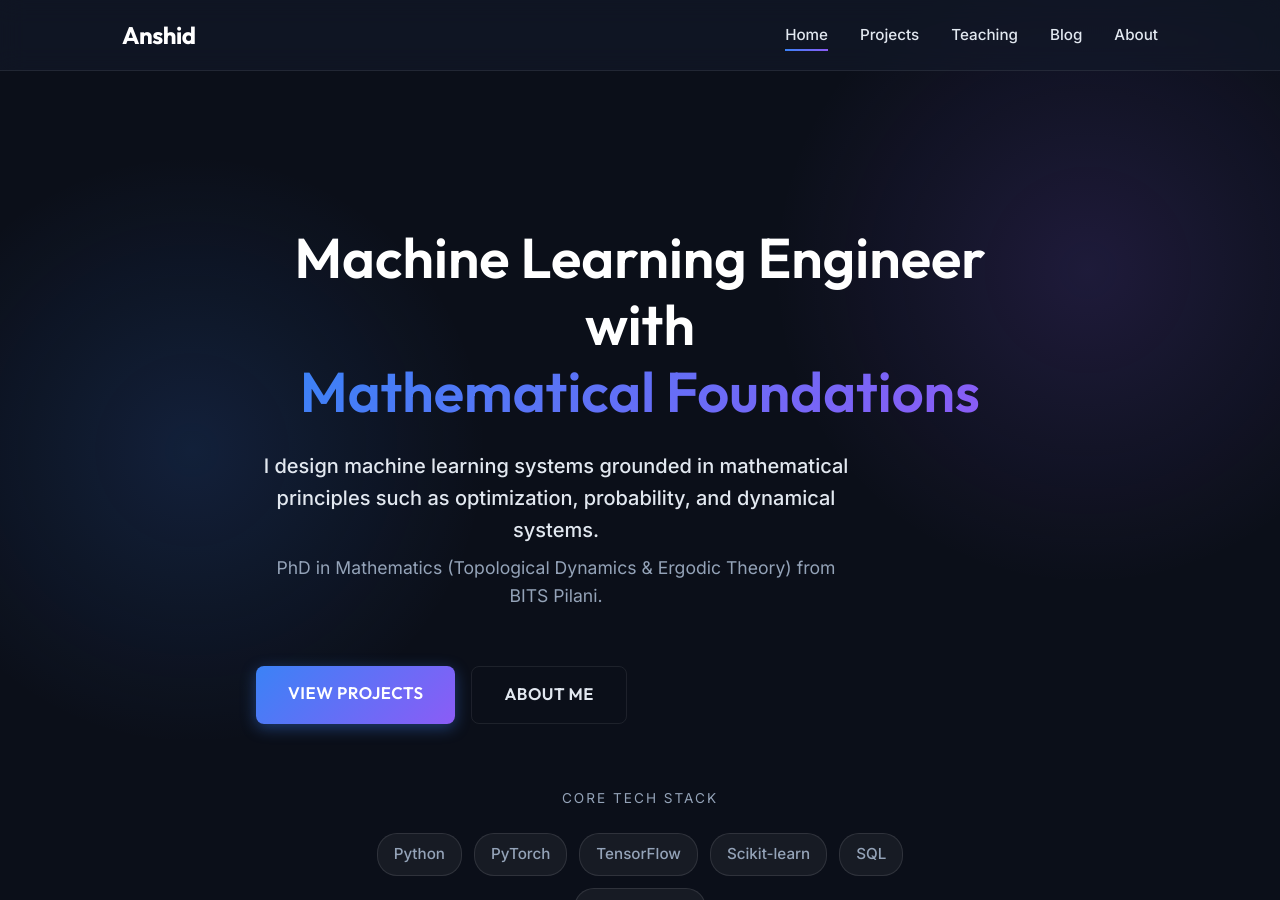
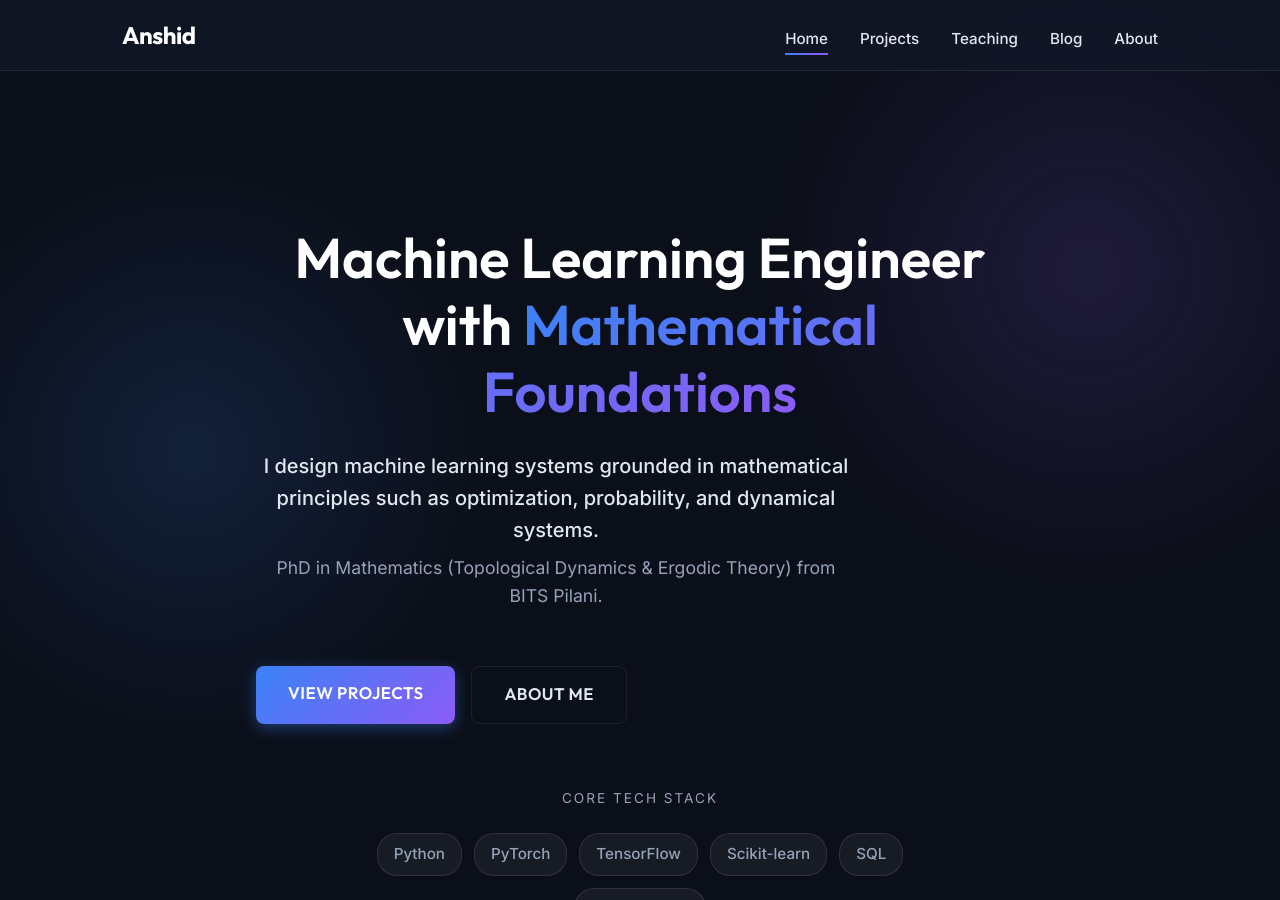
Before and after one commit to anshid/anshid.github.io, a Jekyll site: the page built from index.md, in a window 1280 px wide and 900 px high. Built offline with Jekyll 4.4.1, drawn with Linux system fonts in a browser that asks for light colours.

Commit message:
Fix navbar typography baseline and hero text wrapping alignment

```diff
--- a/assets/css/main.scss
+++ b/assets/css/main.scss
@@ -59,7 +59,6 @@ a:hover {
   background-clip: text;
   -webkit-background-clip: text;
   -webkit-text-fill-color: transparent;
-  display: inline-block;
 }
 
 /* Header */
@@ -81,7 +80,7 @@ header {
   margin: 0 auto;
   display: flex;
   justify-content: space-between;
-  align-items: center;
+  align-items: baseline;
   padding: 0 2rem;
 }
 
```
